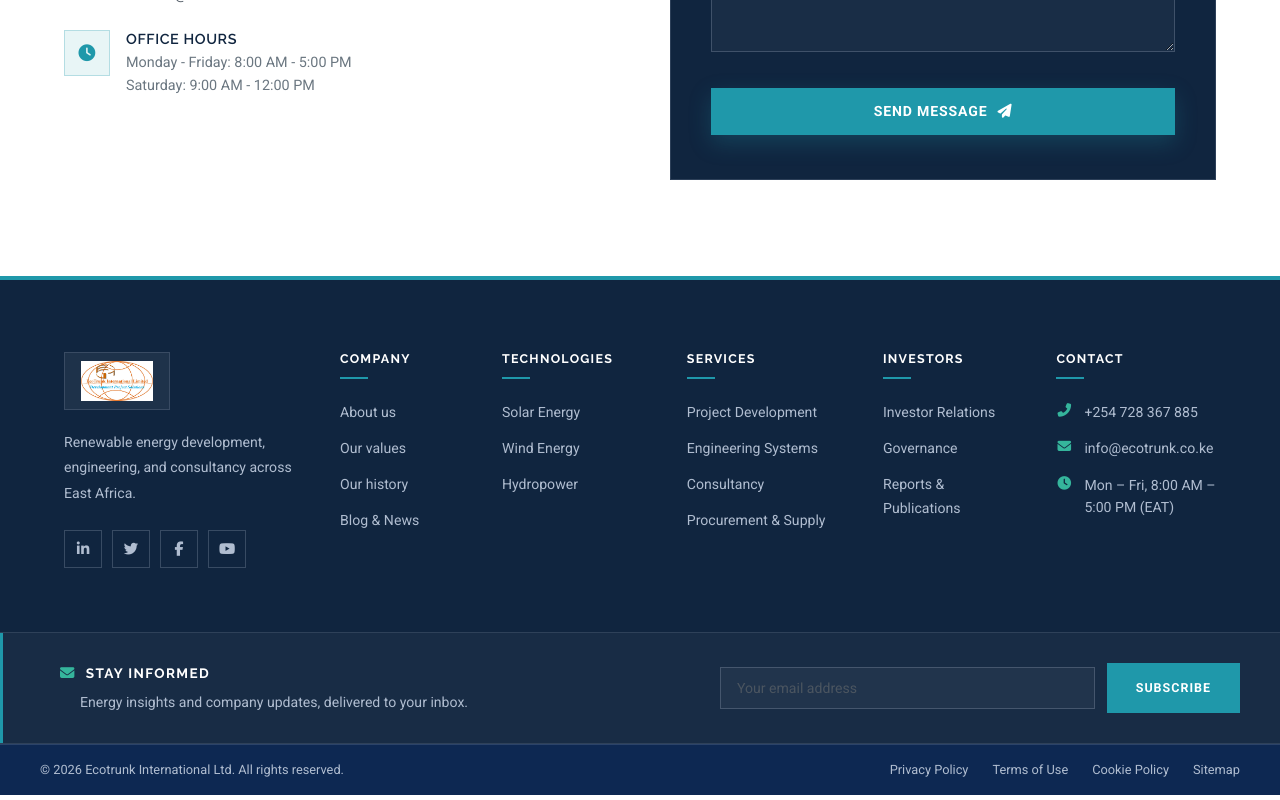
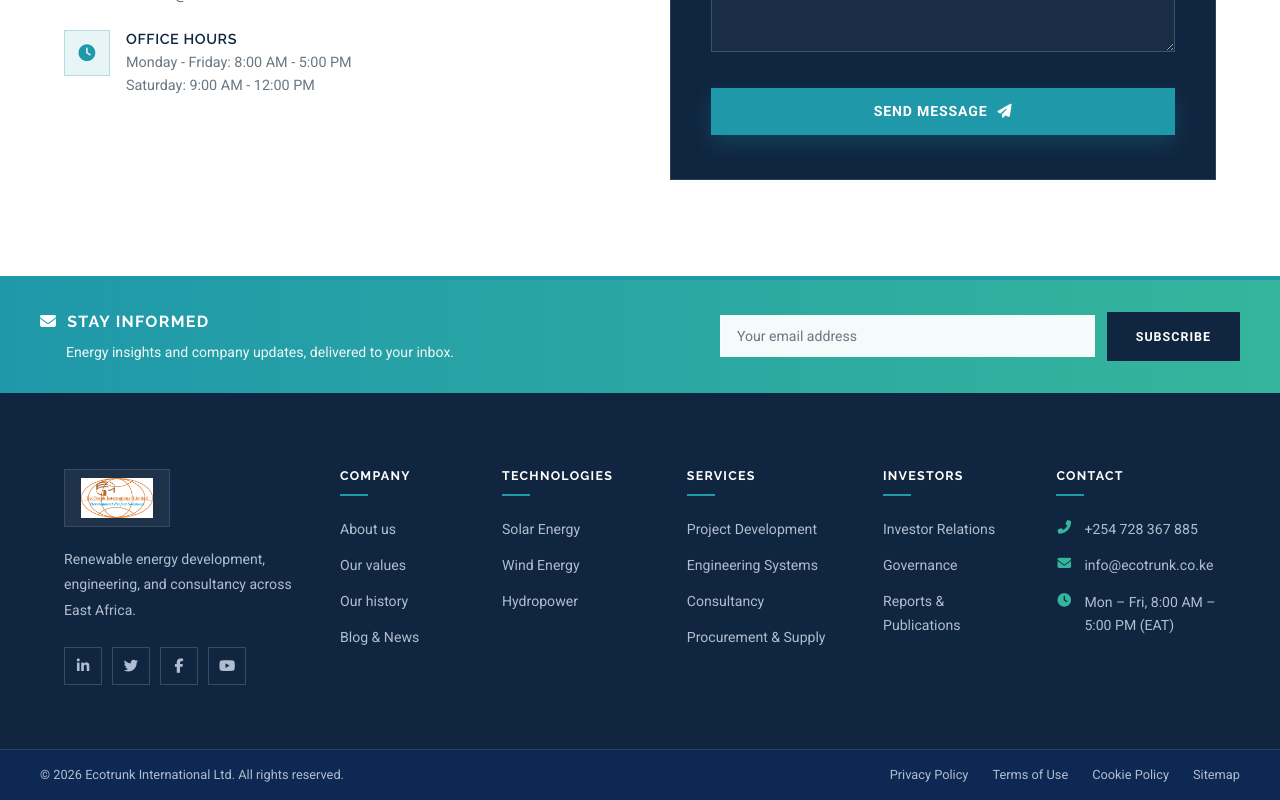
Before and after one commit to freudtroy-png/Ecotrunk-Int, a React (Vite) app: page / in a window 1280 px wide. Shown: the part 5942-6742 px from the top of the page. Built offline with nearby package versions, Linux system fonts and the light colour scheme.

Commit message:
Separate newsletter into distinct teal band at top of footer

```diff
--- a/src/components/Footer.jsx
+++ b/src/components/Footer.jsx
@@ -63,6 +63,32 @@ export default function Footer() {
 
   return (
     <footer className="footer" role="contentinfo">
+      <div className="footer-newsletter">
+        <div className="container footer-newsletter-inner">
+          <div className="footer-newsletter-text">
+            <span className="footer-newsletter-label">Stay informed</span>
+            <p>Energy insights and company updates, delivered to your inbox.</p>
+          </div>
+          <form className="footer-newsletter-form" onSubmit={handleSubmit}>
+            <input
+              type="email"
+              name="email"
+              placeholder="Your email address"
+              aria-label="Email for newsletter"
+              required
+              value={email}
+              onChange={(e) => setEmail(e.target.value)}
+            />
+            <button type="submit">Subscribe</button>
+            {status && (
+              <span className={`form-status ${status}`}>
+                {status === 'success' ? 'Subscribed. Thank you.' : 'Something went wrong. Please try again.'}
+              </span>
+            )}
+          </form>
+        </div>
+      </div>
+
       <div className="footer-main">
         <div className="container">
           <div className="footer-grid">
@@ -125,32 +151,6 @@ export default function Footer() {
         </div>
       </div>
 
-      <div className="footer-newsletter">
-        <div className="container footer-newsletter-inner">
-          <div className="footer-newsletter-text">
-            <span className="footer-newsletter-label">Stay informed</span>
-            <p>Energy insights and company updates, delivered to your inbox.</p>
-          </div>
-          <form className="footer-newsletter-form" onSubmit={handleSubmit}>
-            <input
-              type="email"
-              name="email"
-              placeholder="Your email address"
-              aria-label="Email for newsletter"
-              required
-              value={email}
-              onChange={(e) => setEmail(e.target.value)}
-            />
-            <button type="submit">Subscribe</button>
-            {status && (
-              <span className={`form-status ${status}`}>
-                {status === 'success' ? 'Subscribed. Thank you.' : 'Something went wrong. Please try again.'}
-              </span>
-            )}
-          </form>
-        </div>
-      </div>
-
       <div className="footer-bottom">
         <div className="container footer-bottom-inner">
           <span>&copy; 2026 Ecotrunk International Ltd. All rights reserved.</span>
--- a/src/styles/site.css
+++ b/src/styles/site.css
@@ -2021,20 +2021,9 @@ ul { list-style: none; }
 }
 
 .footer-newsletter {
-  background: rgba(255,255,255,0.03);
-  border-top: 1px solid rgba(176,189,208,0.14);
-  border-bottom: 1px solid rgba(176,189,208,0.14);
+  background: linear-gradient(90deg, var(--volt-teal) 0%, var(--volt-teal-light) 100%);
   position: relative;
-}
-
-.footer-newsletter::before {
-  content: '';
-  position: absolute;
-  left: 0;
-  top: 0;
-  bottom: 0;
-  width: 3px;
-  background: var(--volt-teal);
+  border-bottom: 4px solid var(--volt-navy);
 }
 
 .footer-newsletter-inner {
@@ -2042,15 +2031,15 @@ ul { list-style: none; }
   align-items: center;
   justify-content: space-between;
   gap: 32px;
-  padding: 28px 0 28px 20px;
+  padding: 28px 0;
 }
 
 .footer-newsletter-text .footer-newsletter-label {
   font-family: var(--font-display);
-  font-size: 0.85rem;
+  font-size: 1rem;
   font-weight: 700;
   text-transform: uppercase;
-  letter-spacing: 0.1em;
+  letter-spacing: 0.08em;
   color: #fff;
   display: flex;
   align-items: center;
@@ -2061,14 +2050,14 @@ ul { list-style: none; }
   content: '\f0e0';
   font-family: 'Font Awesome 5 Free';
   font-weight: 900;
-  color: var(--volt-teal-light);
-  font-size: 0.9rem;
+  color: #fff;
+  font-size: 1rem;
 }
 
 .footer-newsletter-text p {
-  margin: 6px 0 0 20px;
+  margin: 6px 0 0 26px;
   font-size: 0.88rem;
-  color: var(--volt-link);
+  color: rgba(255,255,255,0.92);
 }
 
 .footer-newsletter-form {
@@ -2083,35 +2072,35 @@ ul { list-style: none; }
   flex: 1;
   padding: 12px 16px;
   border-radius: 0;
-  border: 1px solid rgba(176,189,208,0.25);
-  background: rgba(255,255,255,0.04);
+  border: 1px solid rgba(255,255,255,0.5);
+  background: rgba(255,255,255,0.95);
   font-size: 0.88rem;
-  color: #fff;
+  color: var(--volt-navy);
   outline: none;
   font-family: var(--font-sans);
   transition: border-color 0.3s ease;
 }
 
 .footer-newsletter-form input::placeholder {
-  color: var(--neutral-600);
+  color: var(--neutral-500);
 }
 
 .footer-newsletter-form input:focus {
-  border-color: var(--volt-teal);
+  border-color: var(--volt-navy);
 }
 
 .footer-newsletter-form button {
   padding: 13px 28px;
   border-radius: 0;
-  background: var(--volt-teal);
+  background: var(--volt-navy);
   color: #fff;
   font-size: 0.78rem;
   font-weight: 600;
   text-transform: uppercase;
   letter-spacing: 0.08em;
   white-space: nowrap;
-  border: 1px solid var(--volt-teal);
-  transition: background 0.3s ease, border-color 0.3s ease;
+  border: 1px solid var(--volt-navy);
+  transition: background 0.3s ease, color 0.3s ease;
 }
 
 .footer-newsletter-form button:hover {
```
